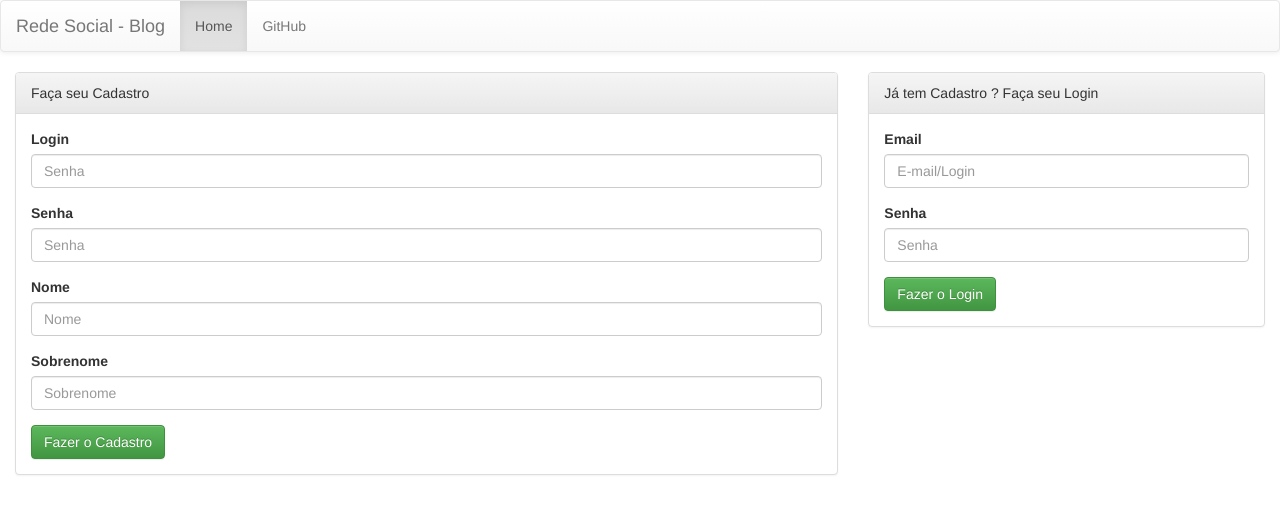
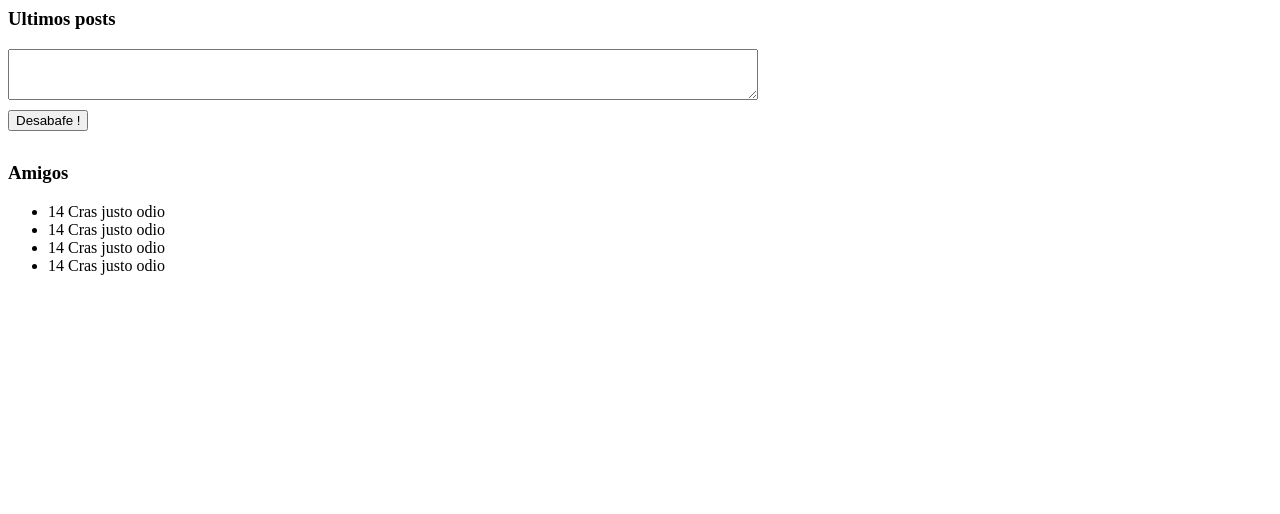
Before and after one commit to reginaldojunior/redesocialblog, a PHP site: page /templates/profile/home.html in a window 1280 px wide. Shown: the top 514 px of the page. Run offline with PHP 8.4, Linux system fonts and the light colour scheme; data that the repository does not hold is empty.

Commit message:
add files profile and view loop

```diff
--- a/classes/user.php
+++ b/classes/user.php
@@ -8,6 +8,7 @@
 
 require('conexao.php');
 class user extends conexao {
+
 	private $nome;
 	private $sobrenome;
 	private $date;
--- a/index.php
+++ b/index.php
@@ -21,8 +21,16 @@ switch ($router) {
 			exit();
 		}
 
-		echo 'paramos aqui';
-		exit();
+		$smarty->assign('usuario', $_SESSION['usuario']);
+
+		require('classes/profile.php');
+		$profile = new profile();
+
+		$smarty->assign('posts', $profile->loadPostsUserLogged());
+
+		$smarty->display('container/header.html');
+		$smarty->display('profile/home.html');
+		$smarty->display('container/footer.html');
 	break;
 
 	case 'create':
--- /dev/null
+++ b/templates/profile/home.html
@@ -0,0 +1,66 @@
+
+
+<div class="container-fluid">
+	<div class="row">
+		<div class="col-md-12">
+			<div class="col-md-8">
+				<div class="panel panel-default">
+				  <div class="panel-heading">
+				    <h3 class="panel-title">Ultimos posts</h3>
+				  </div>
+				  <div class="panel-body">
+				  	<div class="input-group">
+				  		<form>
+				  			<div class="col-md-12">
+				  				<textarea rows="3" style="width: 750px;margin-bottom: 10px;"></textarea>
+				  			</div>
+				  			<div class="col-md-12">
+				  				<button type="submit" class="btn btn-success" style="margin-bottom: 10px;">Desabafe !</button>
+				  			</div>
+				  		</form>
+					</div>
+
+					<div id="posts">
+						<?php foreach($posts as $post): ?>
+					    <div class="list-group">
+						  <a href="#" class="list-group-item">
+						    <h4 class="list-group-item-heading"><?php echo $post['id_usuario'] ?></h4>
+						    <p class="list-group-item-text"><?php echo $post['mensagem'] ?></p>
+						  </a>
+						</div>
+						<?php endforeach; ?>
+					</div>
+
+				  </div>
+				</div>
+			</div>
+			<div class="col-md-4">
+				<div class="panel panel-default">
+				  <div class="panel-heading">
+				    <h3 class="panel-title">Amigos</h3>
+				  </div>
+				  <div class="panel-body">
+				    <ul class="list-group">
+					  <li class="list-group-item">
+					    <span class="badge">14</span>
+					    Cras justo odio
+					  </li>
+					  <li class="list-group-item">
+					    <span class="badge">14</span>
+					    Cras justo odio
+					  </li>
+					  <li class="list-group-item">
+					    <span class="badge">14</span>
+					    Cras justo odio
+					  </li>
+					  <li class="list-group-item">
+					    <span class="badge">14</span>
+					    Cras justo odio
+					  </li>
+					</ul>
+				  </div>
+				</div>
+			</div>
+		</div>
+	</div>
+</div>
```
Also changed, not shown: classes/posts.php (added, +36 -0 lines), classes/profile.php (added, +7 -0 lines), templates/container/header.html (+27 -3 lines), templates/home/home.html (+0 -22 lines).
